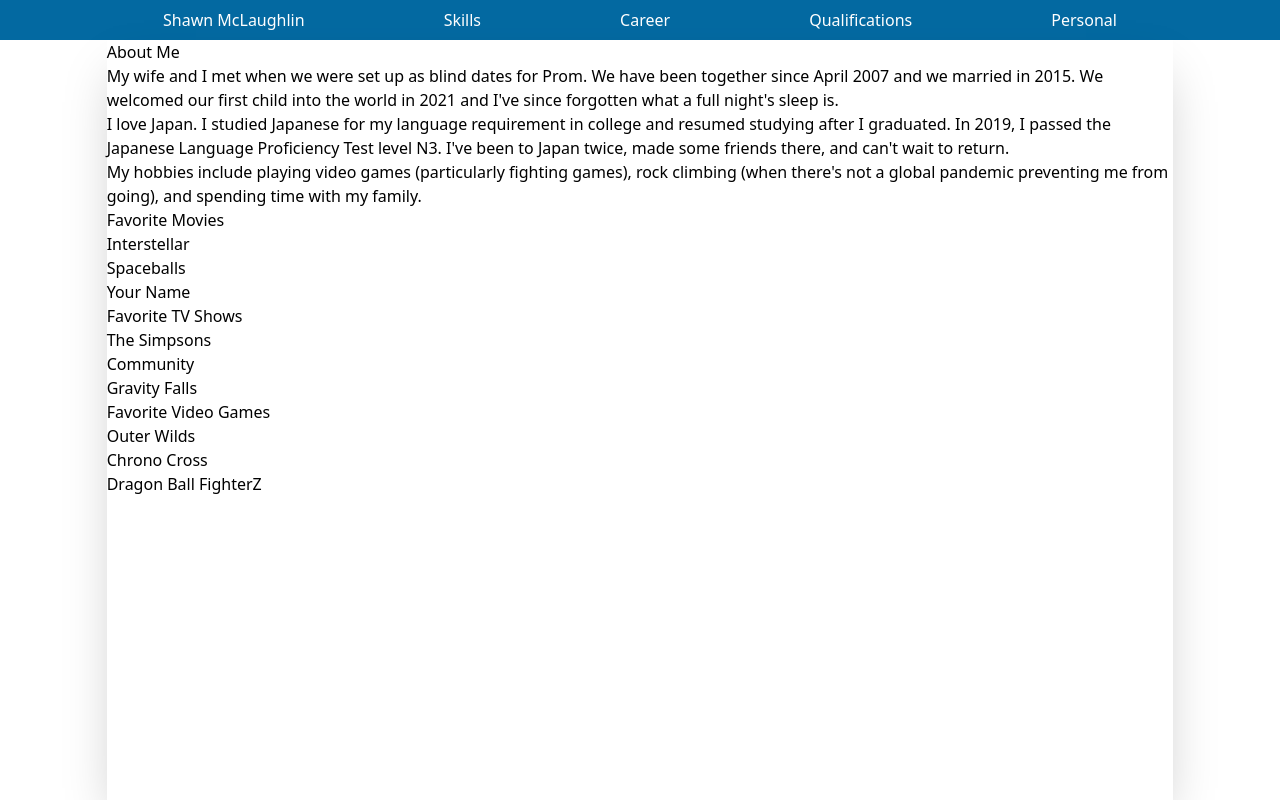
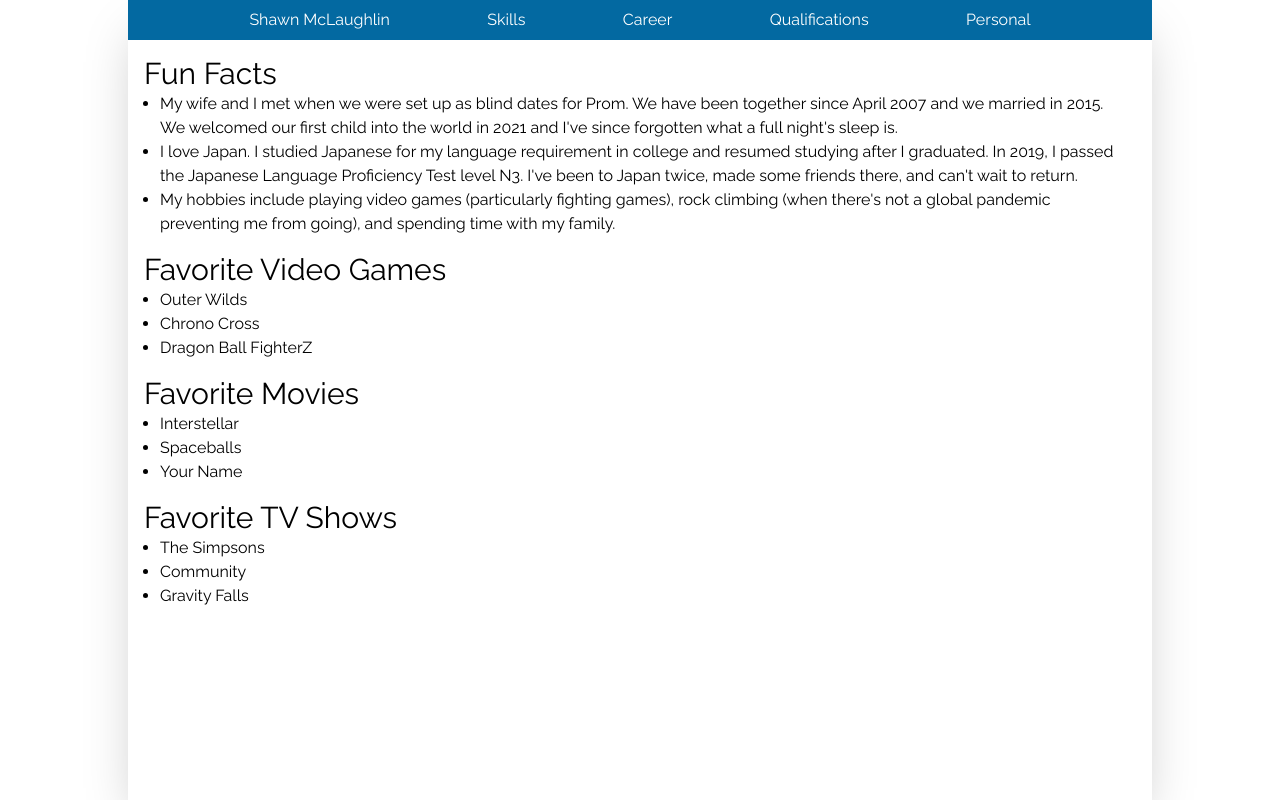
Before and after one commit to shawn-mclaughlin/portfolio-site, a React (Vite) app: page /personal in a window 1280 px wide. Built offline with nearby package versions, Linux system fonts and the light colour scheme.

Commit message:
Refactor skills code, add more code to other pages

```diff
--- /dev/null
+++ b/src/career/company-card.tsx
@@ -0,0 +1,27 @@
+interface RoleInfo {
+    title:string
+    startDate: string
+    endDate: string
+    responsibilities:string[]
+}
+
+interface CompanyInfo {
+    name: string
+    location: string
+    logo: string
+    roles: RoleInfo[]
+}
+
+interface CompanyCardProps {
+    companyInfo:CompanyInfo
+}
+
+export default function CompanyCard(props:CompanyCardProps) {
+    const {companyInfo} = props
+
+    return (
+        <div className="flex">
+            <img src={companyInfo.logo} alt="junk"/>
+        </div>
+    )
+}
--- /dev/null
+++ b/src/global.css
@@ -0,0 +1,4 @@
+@import url("https://fonts.googleapis.com/css?family=Raleway");
+@tailwind base;
+@tailwind components;
+@tailwind utilities;
--- a/src/index.css
+++ /dev/null
@@ -1,3 +0,0 @@
-@tailwind base;
-@tailwind components;
-@tailwind utilities;
--- a/src/intro/intro-page.tsx
+++ b/src/intro/intro-page.tsx
@@ -1,7 +1,10 @@
 export default function IntroPage() {
     return (
         <>
-            <img src="src/intro/me-and-owl.jpg" alt="me with an owl in nara, japan" className="max-h-[400px] w-full mx-auto object-cover"/>
+            <div>
+                <img src="src/intro/me-and-owl.jpg" alt="me with an owl in nara, japan" className="max-h-[400px] object-cover"/>
+            </div>
+
             <div className="p-4">
                 <p className="mb-4">I am a self-driven, results oriented senior software engineer focused on building efficient, resilient systems using a variety of technologies. I am motivated by learning new technologies, writing clean test-driven code, and delivering high-quality software.</p>
                 <p className="mb-4">Ever since I was a kid, I've always been fascinated with computers. I started coding at 16 when my high school offered an introduction to programming course. Writing those early java programs, I loved the feeling of creating something from just the thoughts and ideas in my head. I was hooked and I knew I wanted to write code for a living. I went to college for computer science and never looked back.</p>
--- a/src/layout/layout.tsx
+++ b/src/layout/layout.tsx
@@ -7,7 +7,7 @@ interface LayoutProps {
 
 export default function Layout(props: LayoutProps) {
     return (
-        <div className="flex flex-col h-screen">
+        <div className="flex flex-col h-screen w-4/5 m-auto shadow-2xl">
             <nav className={"flex justify-evenly px-6 py-1 bg-sky-700 text-white h-10 items-center"}>
                 <Link to={"/"}>Shawn McLaughlin</Link>
                 <Link to={"/skills"}>Skills</Link>
@@ -15,7 +15,7 @@ export default function Layout(props: LayoutProps) {
                 <Link to={"/qualifications"}>Qualifications</Link>
                 <Link to={"/personal"}>Personal</Link>
             </nav>
-            <div className="w-screen lg:w-10/12 m-auto h-auto shadow-2xl flex-grow">
+            <div className="flex-grow">
                 {props.children}
             </div>
         </div>
--- a/src/main.tsx
+++ b/src/main.tsx
@@ -1,6 +1,6 @@
 import React from 'react'
 import ReactDOM from 'react-dom/client'
-import "./index.css"
+import "./global.css"
 import {createBrowserRouter, RouterProvider} from "react-router-dom";
 import TechnicalSkillsPage from "./skills/skills-page.tsx";
 import Layout from "./layout/layout.tsx";
--- a/src/personal/personal-page.tsx
+++ b/src/personal/personal-page.tsx
@@ -1,33 +1,41 @@
 export default function PersonalPage() {
     return (
-        <>
-            <h1>About Me</h1>
-            <ul>
+        <div>
+            <div className="m-4">
+                <h1 className="text-3xl">Fun Facts</h1>
+                <ul className="list-disc mx-4">
                     <li>My wife and I met when we were set up as blind dates for Prom. We have been together since April 2007 and we married in 2015. We welcomed our first child into the world in 2021 and I've since forgotten what a full night's sleep is.</li>
                     <li>I love Japan. I studied Japanese for my language requirement in college and resumed studying after I graduated. In 2019, I passed the Japanese Language Proficiency Test level N3. I've been to Japan twice, made some friends there, and can't wait to return.</li>
                     <li>My hobbies include playing video games (particularly fighting games), rock climbing (when there's not a global pandemic preventing me from going), and spending time with my family.</li>
                 </ul>
+            </div>
 
-            <h1>Favorite Movies</h1>
-            <ul>
+            <div className="m-4">
+                <h1 className="text-3xl">Favorite Video Games</h1>
+                <ul className="list-disc mx-4">
+                    <li>Outer Wilds</li>
+                    <li>Chrono Cross</li>
+                    <li>Dragon Ball FighterZ</li>
+                </ul>
+            </div>
+
+            <div className="m-4">
+                <h1 className="text-3xl">Favorite Movies</h1>
+                <ul className="list-disc mx-4">
                     <li>Interstellar</li>
                     <li>Spaceballs</li>
                     <li>Your Name</li>
                 </ul>
+            </div>
 
-            <h1>Favorite TV Shows</h1>
-            <ul>
+            <div className="m-4">
+                <h1 className="text-3xl">Favorite TV Shows</h1>
+                <ul className="list-disc mx-4">
                     <li>The Simpsons</li>
                     <li>Community</li>
                     <li>Gravity Falls</li>
                 </ul>
-
-            <h1>Favorite Video Games</h1>
-            <ul>
-                <li>Outer Wilds</li>
-                <li>Chrono Cross</li>
-                <li>Dragon Ball FighterZ</li>
-            </ul>
-        </>
+            </div>
+        </div>
     )
 }
--- /dev/null
+++ b/src/skills/skill-card.tsx
@@ -0,0 +1,44 @@
+import {useState} from "react";
+import {FaAngleDown} from "react-icons/fa6";
+import Skill from "./skill.ts";
+
+interface SkillCardProps {
+    skill:Skill
+}
+
+export default function SkillCard(props:SkillCardProps) {
+    const [expanded, setExpanded] = useState(false)
+    const {skill} = props
+
+    const renderSkillMeter = (skillLevel:number) => {
+        switch(skillLevel) {
+            case 1:
+                return <div className={`bg-sky-600 h-4 w-2/6 rounded-full my-auto mx-1`}/>
+            case 2:
+                return <div className={`bg-sky-600 h-4 w-4/6 rounded-full my-auto mx-1`}/>
+            case 3:
+                return <div className={`bg-sky-600 h-4 w-full rounded-full my-auto mx-1`}/>
+            default:
+                return <div/>;
+        }
+    }
+
+    return (
+        <div className="max-w-sm rounded overflow-hidden shadow-md p-2 border h-fit">
+            <div className="flex justify-between mb-2 items-center">
+                <img className="w-12 h-12 rounded-full bg-white"
+                     src={`/src/skills/assets/${skill.logo}`}
+                     alt={`${skill.name}`}/>
+                <p>{skill.name}</p>
+                <FaAngleDown onClick={()=>setExpanded(!expanded)}/>
+            </div>
+            <div className="flex w-full bg-sky-200 rounded-full h-6 mb-2">
+                {renderSkillMeter(skill.skillLevel)}
+            </div>
+            <div className={`transition-[max-height] duration-400 ease-in overflow-hidden ${expanded ? "max-h-40" : "max-h-0"}`}>
+                <p>{skill.description}</p>
+                <a href={skill.url}>Learn More</a>
+            </div>
+        </div>
+    )
+}
--- /dev/null
+++ b/src/skills/skill.ts
@@ -0,0 +1,7 @@
+export default interface Skill {
+    name: string
+    description: string
+    logo: string
+    url: string
+    skillLevel: number
+}
--- a/src/skills/skills-page.tsx
+++ b/src/skills/skills-page.tsx
@@ -1,86 +1,64 @@
-import {FaAngleDown} from "react-icons/fa6";
-
-
-interface SkillArea {
-    name: string
-    logo: string
-    level: number
-}
+import SkillCard from "./skill-card.tsx";
+import Skill from "./skill.ts";
 
 export default function TechnicalSkillsPage() {
-    const skills: SkillArea[] = [
+    const skills: Skill[] = [
         {
             name: "Go",
+            description:"The Go programming language",
             logo: "go-logo-blue.png",
-            level: 2
+            url:"https://go.dev/",
+            skillLevel: 2,
         },
         {
             name: "C#",
+            description: "The C# programming language",
             logo: "csharp-logo.svg",
-            level: 3
+            url:"https://learn.microsoft.com/en-us/dotnet/csharp/tour-of-csharp/",
+            skillLevel: 3
         },
         {
             name: "MongoDB",
-            logo: "mongo.png",
-            level: 2
+            description:"The Go programming language",
+            logo: "go-logo-blue.png",
+            url:"https://go.dev/",
+            skillLevel: 2
         },
         {
             name: "SQL",
-            logo: "sql.png",
-            level: 2
+            description:"The Go programming language",
+            logo: "go-logo-blue.png",
+            url:"https://go.dev/",
+            skillLevel: 2
         },
         {
             name: "React",
-            logo: "react.png",
-            level: 2
+            description:"React web framework",
+            logo: "go-logo-blue.png",
+            url:"https://react.dev/",
+            skillLevel: 2
         },
         {
             name: "HTML",
-            logo: "html.png",
-            level: 2
+            description:"The Go programming language",
+            logo: "go-logo-blue.png",
+            url:"https://go.dev/",
+            skillLevel: 2
         },
         {
             name: "CSS",
-            logo: "css.png",
-            level: 1
+            description:"The Go programming language",
+            logo: "go-logo-blue.png",
+            url:"https://go.dev/",
+            skillLevel: 1
         }
     ]
 
-    const renderSkillMeter = (skillLevel:number) => {
-        switch(skillLevel) {
-            case 1:
-                return <div className={`bg-sky-600 h-4 w-2/6 rounded-full my-auto mx-1`}/>
-            case 2:
-                return <div className={`bg-sky-600 h-4 w-4/6 rounded-full my-auto mx-1`}/>
-            case 3:
-                return <div className={`bg-sky-600 h-4 w-full rounded-full my-auto mx-1`}/>
-            default:
-                return <div/>;
-        }
-    }
-
-    const renderSkillCard = (skill:SkillArea) => {
-        return (
-            <div className="max-w-sm rounded overflow-hidden shadow-2xl p-3">
-                <div className="flex justify-between mb-2 items-center">
-                    <img className="w-12 h-12 rounded-full bg-white"
-                            src={`/src/skills/assets/${skill.logo}`}
-                            alt={`${skill.name}`}/>
-                    <p>{skill.name}</p>
-                    <FaAngleDown/>
-                </div>
-                <div className="flex w-full bg-sky-200 rounded-full h-6">
-                    {renderSkillMeter(skill.level)}
-                </div>
-            </div>
-        )
-    }
-
     return (
         <div className="p-4">
-            <h1 className="text-2xl">Technical Skills</h1>
-            <div className="grid grid-cols-1 sm:grid-cols-2 md:grid-cols-3 lg:grid-cols-4 xl:grid-cols-6 gap-2 m-auto ">
-                {skills.map((skill) => renderSkillCard(skill))}
+            <h1 className="text-3xl">Skills</h1>
+            <div className="grid grid-cols-1 sm:grid-cols-2 md:grid-cols-3 lg:grid-cols-4 xl:grid-cols-5 gap-2 m-auto ">
+                {skills.map((skill) => <SkillCard skill={skill}/>)}
             </div>
         </div>
     )
--- a/tailwind.config.js
+++ b/tailwind.config.js
@@ -5,10 +5,14 @@ export default {
     "./src/**/*.{js,ts,jsx,tsx}",
   ],
   theme: {
-    extend: {},
-    fontFamily: {
-      'body': ['Segoe UI', 'Roboto', 'Oxygen', 'Ubuntu', 'Cantarell', 'Fira Sans', 'Droid Sans', 'Helvetica Neue','sans-serif']
-    }
+    extend: {
+      fontFamily: {
+        'sans': ['Raleway', 'sans-serif']
+      },
+      transitionProperty: {
+        height: 'height'
+      }
+    },
   },
   plugins: [],
 }
```
Also changed, not shown: src/qualifications/qualifications-page.tsx (+11 -4 lines), src/skills/assets/card-top.jpg (deleted). Lines whose indentation alone changed are shown as unchanged.
